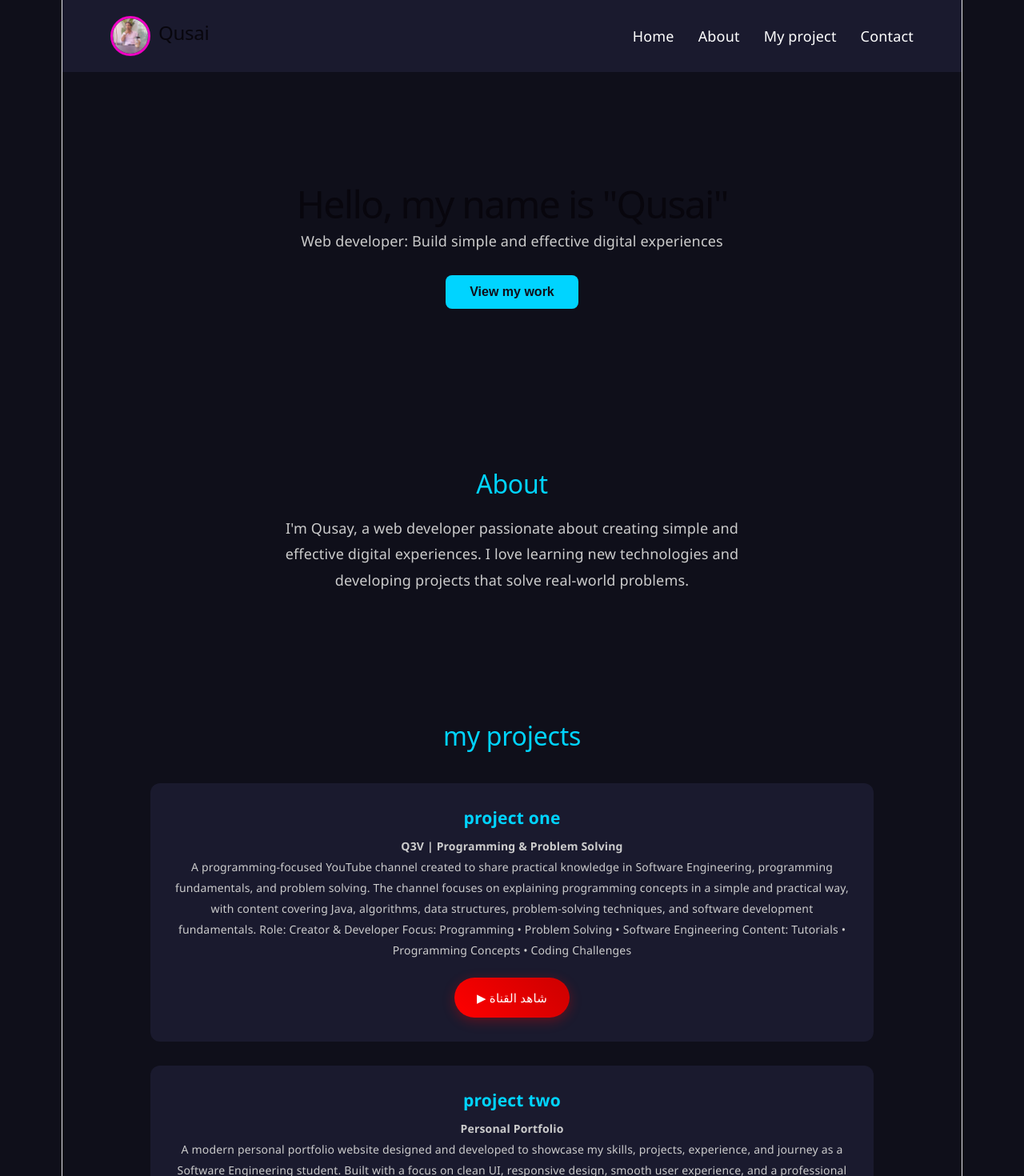
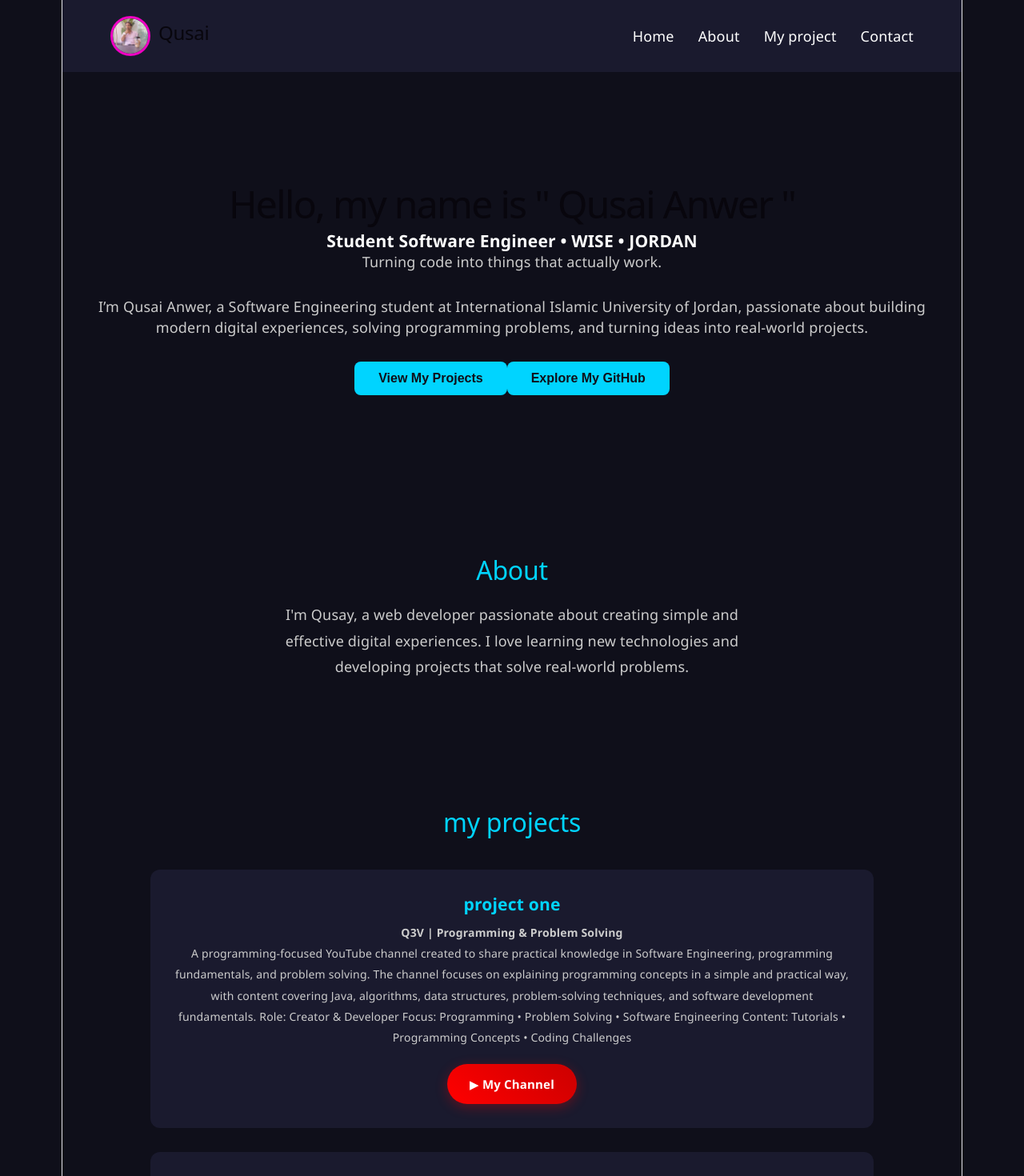
Before and after one commit to qusaianwer/qusai-protfilio, a React (Vite) app: page / in a window 1280 px wide. Shown: the top 1470 px of the page at 80% size. Built offline with nearby package versions, Linux system fonts and the light colour scheme.

Commit message:
chang about

```diff
--- a/src/components/hero.jsx
+++ b/src/components/hero.jsx
@@ -1,9 +1,12 @@
 function Hero() {
   return (
     <section className="hero">
-      <h1>Hello, my name is "Qusai"</h1>
-      <p>Web developer: Build simple and effective digital experiences</p>
-      <button>View my work</button>
+      <h1>Hello, my name is " Qusai Anwer "</h1>
+      <h3>Student Software Engineer • WISE • JORDAN </h3>
+      <p>Turning code into things that actually work.</p>
+      <p>I’m Qusai Anwer, a Software Engineering student at International Islamic University of Jordan, passionate about building modern digital experiences, solving programming problems, and turning ideas into real-world projects.</p>
+      <button>View My Projects</button>
+      <button>Explore My GitHub</button>
     </section>
   );
 }
--- a/src/components/projects.jsx
+++ b/src/components/projects.jsx
@@ -20,7 +20,7 @@ Content: Tutorials • Programming Concepts • Coding Challenges
   rel="noopener noreferrer"
   className="youtube-btn"
 >
-  ▶ شاهد القناة
+  ▶ My Channel
 </a>
         </div>
         <div className="card">
```
